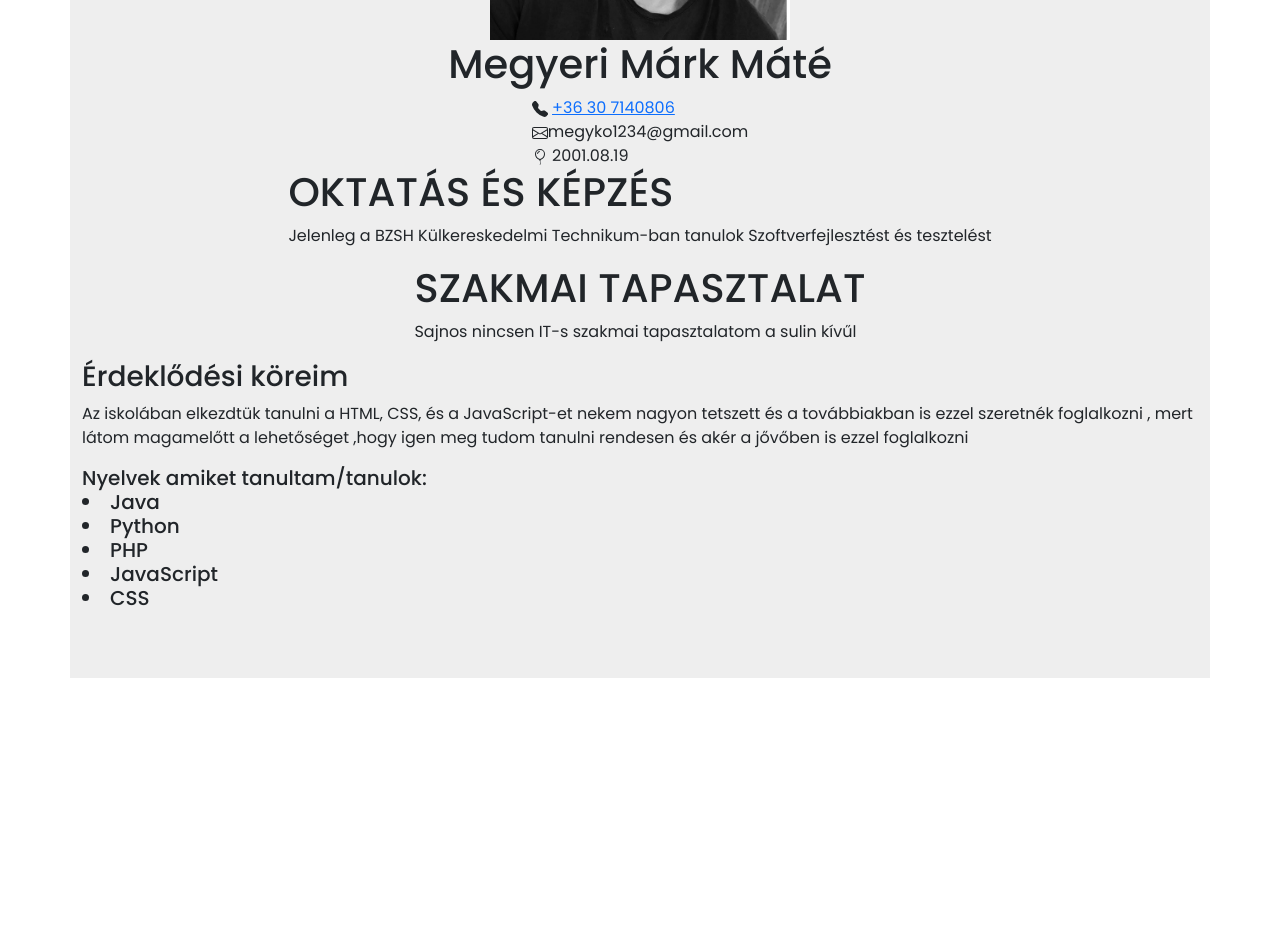
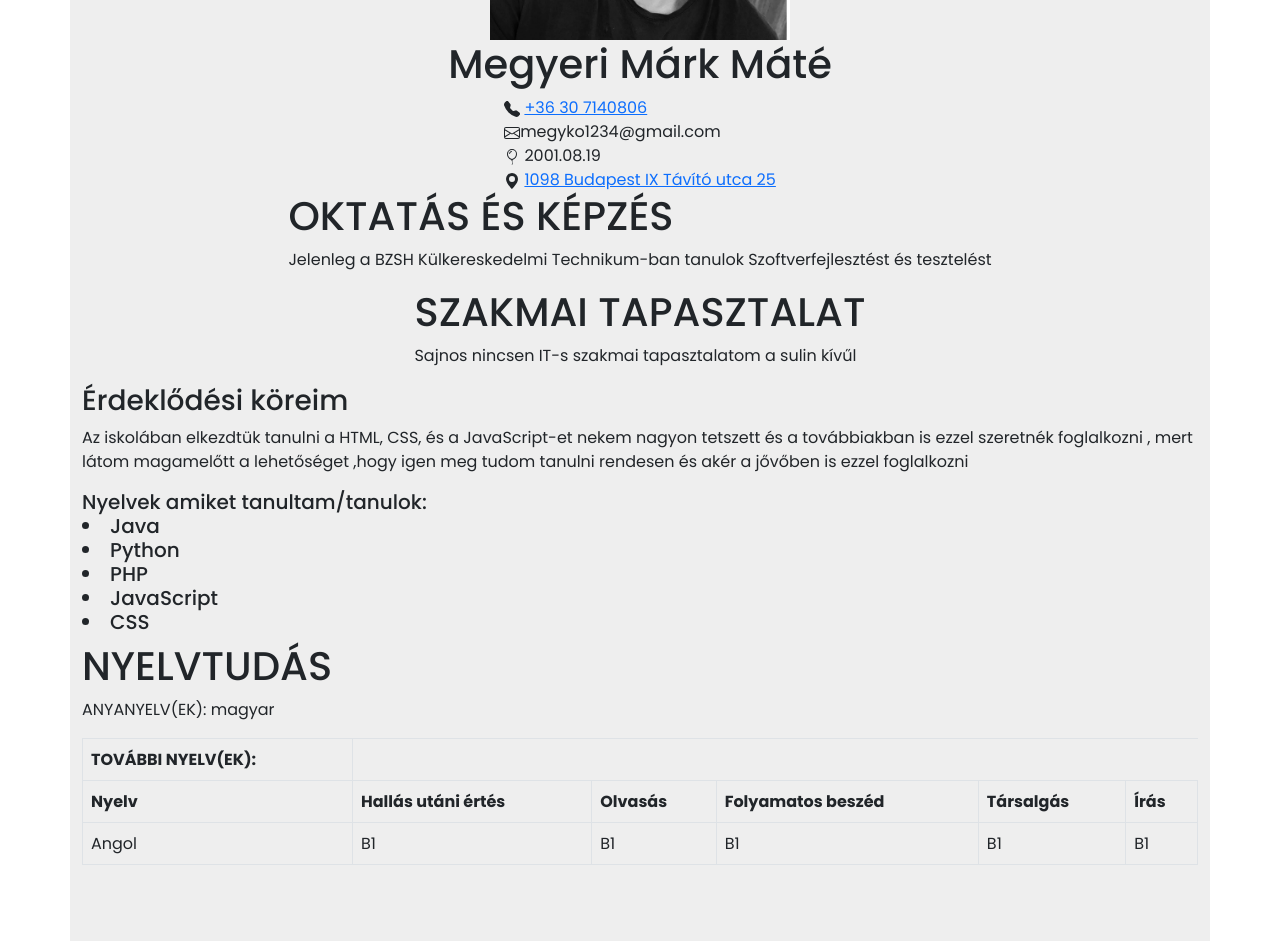
Before and after one commit to megyerimark/R-lam, a plain HTML site: page index.html in a window 1280 px wide. Shown: the part 260-1201 px from the top of the page. Before the commit the page ends 938 px from the top, so only its background shows below. Drawn offline with nearby package versions, Linux system fonts and the light colour scheme.

Commit message:
Vegleges

```diff
--- a/index.html
+++ b/index.html
@@ -31,13 +31,15 @@
 
               <svg xmlns="http://www.w3.org/2000/svg" width="16" height="16" fill="currentColor" class="bi bi-balloon" viewBox="0 0 16 16">
                 <path fill-rule="evenodd" d="M8 9.984C10.403 9.506 12 7.48 12 5a4 4 0 0 0-8 0c0 2.48 1.597 4.506 4 4.984ZM13 5c0 2.837-1.789 5.227-4.52 5.901l.244.487a.25.25 0 1 1-.448.224l-.008-.017c.008.11.02.202.037.29.054.27.161.488.419 1.003.288.578.235 1.15.076 1.629-.157.469-.422.867-.588 1.115l-.004.007a.25.25 0 1 1-.416-.278c.168-.252.4-.6.533-1.003.133-.396.163-.824-.049-1.246l-.013-.028c-.24-.48-.38-.758-.448-1.102a3.177 3.177 0 0 1-.052-.45l-.04.08a.25.25 0 1 1-.447-.224l.244-.487C4.789 10.227 3 7.837 3 5a5 5 0 0 1 10 0Zm-6.938-.495a2.003 2.003 0 0 1 1.443-1.443C7.773 2.994 8 2.776 8 2.5c0-.276-.226-.504-.498-.459a3.003 3.003 0 0 0-2.46 2.461c-.046.272.182.498.458.498s.494-.227.562-.495Z"/>
-              </svg> 2001.08.19
+              </svg> 2001.08.19 <br>
+              <svg xmlns="http://www.w3.org/2000/svg" width="16" height="16" fill="currentColor" class="bi bi-geo-alt-fill" viewBox="0 0 16 16">
+                <path d="M8 16s6-5.686 6-10A6 6 0 0 0 2 6c0 4.314 6 10 6 10zm0-7a3 3 0 1 1 0-6 3 3 0 0 1 0 6z"/>
+              </svg>  <a href="https://www.bing.com/maps?q=t%C3%A1viro+utca+25&cvid=b1a8f4e97cab4fb880e636b481177b79&aqs=edge..69i57.2997j0j1&pglt=2083&FORM=ANNTA1&PC=U531"> 1098 Budapest IX Távító utca 25 </a>
             </div>
 
     </div>
     <div class="tanulmanyok">
         <h1>OKTATÁS ÉS KÉPZÉS</h1>
-
         <p>Jelenleg a BZSH Külkereskedelmi Technikum-ban tanulok Szoftverfejlesztést és tesztelést </p>
     </div>
     <div class="exp">
@@ -57,7 +59,56 @@
             <li>JavaScript</li>
             <li>CSS</li>
         </h5>
+        <div class="besz-nyelv">
+            <h1>NYELVTUDÁS</h1>
+            <p>ANYANYELV(EK): magyar</p>
+
+
+
+    <table class="table table-bordered">
+
+
+        <tr>
+        <th>TOVÁBBI NYELV(EK):    </th>
+    </tr>
+    <tr>
+        <th>Nyelv</th>
+        <th>Hallás utáni értés </th>
+        <th>Olvasás</th>
+        <th>Folyamatos
+            beszéd</th>
+        <th>Társalgás</th>
+        <th>Írás</th>
+
+
+    </tr>
+    <tr>
+        <td>Angol</td>
+        <td> B1</td>
+        <td> B1</td>
+        <td> B1</td>
+        <td> B1</td>
+        <td> B1</td>
+    </tr>
+
+
+
+
+
+
+
+
+
+
+      </table>
+
+
+
+
+            </table>
+        </div>
     </div>
+
 </div>
 
 
```
